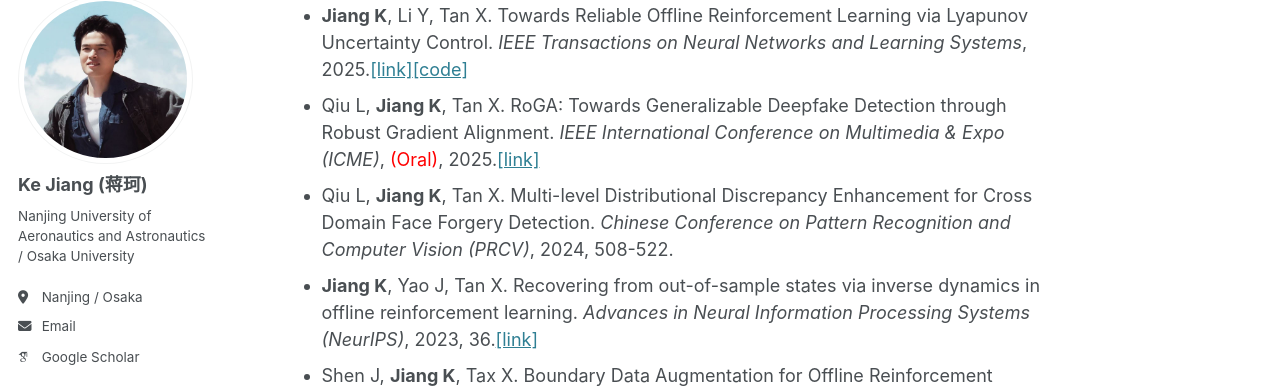
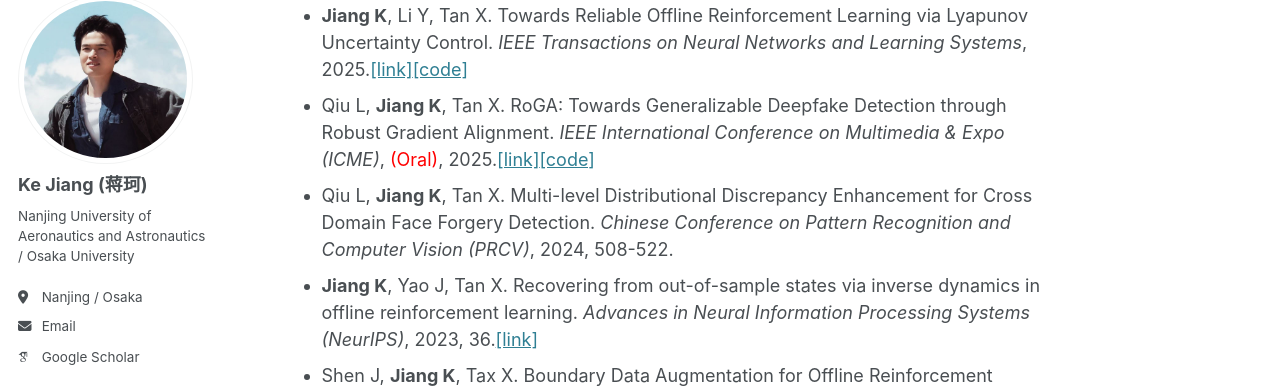
Before and after one commit to Jack10843/Jack10843.github.io, a Jekyll site: the page built from _pages/about.md, in a window 1280 px wide and 900 px high, scrolled down 1259 px. Shown: the part 111-499 px from the top of the window. Built offline with Jekyll 4.4.1, drawn with Linux system fonts in a browser that asks for light colours; some web fonts are replaced.

Commit message:
Update publication links and add code references

```diff
--- a/_pages/about.md
+++ b/_pages/about.md
@@ -33,7 +33,7 @@ Publications (†:Equal Contribution)
  - **†Jiang K**, †Jiang W, Tan X. Variational OOD State Correction for Offline Reinforcement Learning. *Annual AAAI Conference on Artificial Intelligence (AAAI)*, 2026, 40.[\[link\]](https://arxiv.org/abs/2505.00503).
  - **Jiang K**, Jiang W, Li Y, Tan X. Beyond Non-Expert Demonstrations: Outcome-Driven Action Constraint for Offline Reinforcement Learning. *Pattern Recognition*, 2025.[\[link\]](https://arxiv.org/abs/2504.01719).
  - **Jiang K**, Li Y, Tan X. Towards Reliable Offline Reinforcement Learning via Lyapunov Uncertainty Control. *IEEE Transactions on Neural Networks and Learning Systems*, 2025.[\[link\]](https://doi.org/10.1109/TNNLS.2025.3616159)[\[code\]](https://github.com/Jack10843/LUC-master/)
- - Qiu L, **Jiang K**, Tan X. RoGA: Towards Generalizable Deepfake Detection through Robust Gradient Alignment. *IEEE International Conference on Multimedia & Expo (ICME)*, <span style="color:red">(Oral)</span>, 2025.[\[link\]](https://arxiv.org/abs/2505.20653)
+ - Qiu L, **Jiang K**, Tan X. RoGA: Towards Generalizable Deepfake Detection through Robust Gradient Alignment. *IEEE International Conference on Multimedia & Expo (ICME)*, <span style="color:red">(Oral)</span>, 2025.[\[link\]](https://arxiv.org/abs/2505.20653)[\[code\]](https://github.com/Lynn0925/RoGA)
  - Qiu L, **Jiang K**, Tan X. Multi-level Distributional Discrepancy Enhancement for Cross Domain Face Forgery Detection. *Chinese Conference on Pattern Recognition and Computer Vision (PRCV)*, 2024, 508-522.
  - **Jiang K**, Yao J, Tan X. Recovering from out-of-sample states via inverse dynamics in offline reinforcement learning. *Advances in Neural Information Processing Systems (NeurIPS)*, 2023, 36.[\[link\]](https://proceedings.neurips.cc/paper_files/paper/2023/file/7a0f7e9d9b42b26e5bfc9ba4c6e5287c-Paper-Conference.pdf)
  - Shen J, **Jiang K**, Tax X. Boundary Data Augmentation for Offline Reinforcement Learning. *ZTE Communications*, 2023, 21(3): 29.
```
